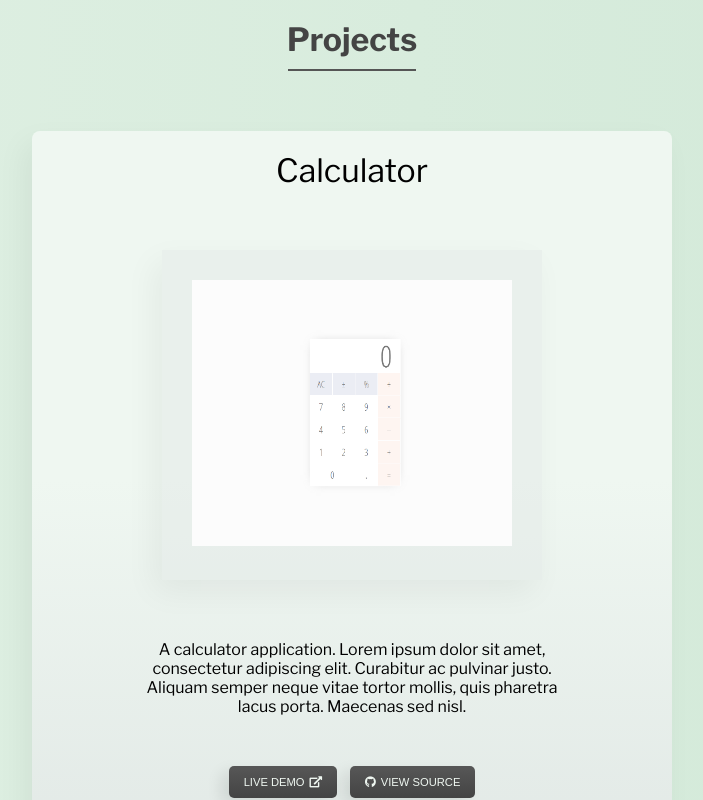
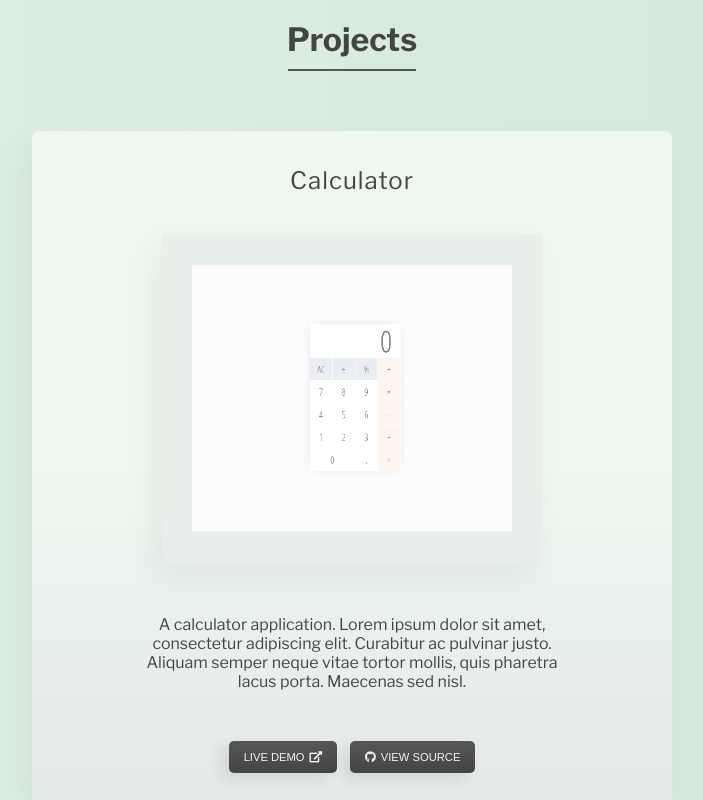
Before and after one commit to MatthieuNadeau96/My-Portfolio, a React (Create React App) app: page / in a window 1280 px wide. Shown: the part 960-1760 px from the top of the page, without its empty margins (288-991 px from the left). Built offline with nearby package versions, Linux system fonts and the light colour scheme; the HTML template or start-up script is replaced by a standard one.

Commit message:
changed card-title

```diff
--- a/src/App.css
+++ b/src/App.css
@@ -149,6 +149,7 @@
 }
 
 .project-card {
+  color: #444;
   border-radius: 8px;
   background: linear-gradient(180deg, #eff7f1 50%, #e3eae7);
   margin: 60px auto;
@@ -162,7 +163,7 @@
 
 .card-img-back {
   width: 50%;
-  margin: 40px auto;
+  margin: 10px auto 30px auto;
   padding: 30px;
   background: rgba(227, 234, 231, .5);
   box-shadow: -8px 12px 30px 0px rgba(0, 0, 0, 0.05);
@@ -175,9 +176,10 @@
 }
 
 .card-title {
-  font-size: 2em;
-  margin: 0;
-  padding: 20px 10px;
+  letter-spacing: 1px;
+  font-size: 1.5em;
+  margin: 5px 0 0 0;
+  padding: 30px 10px;
 }
 
 .card-info {
```
